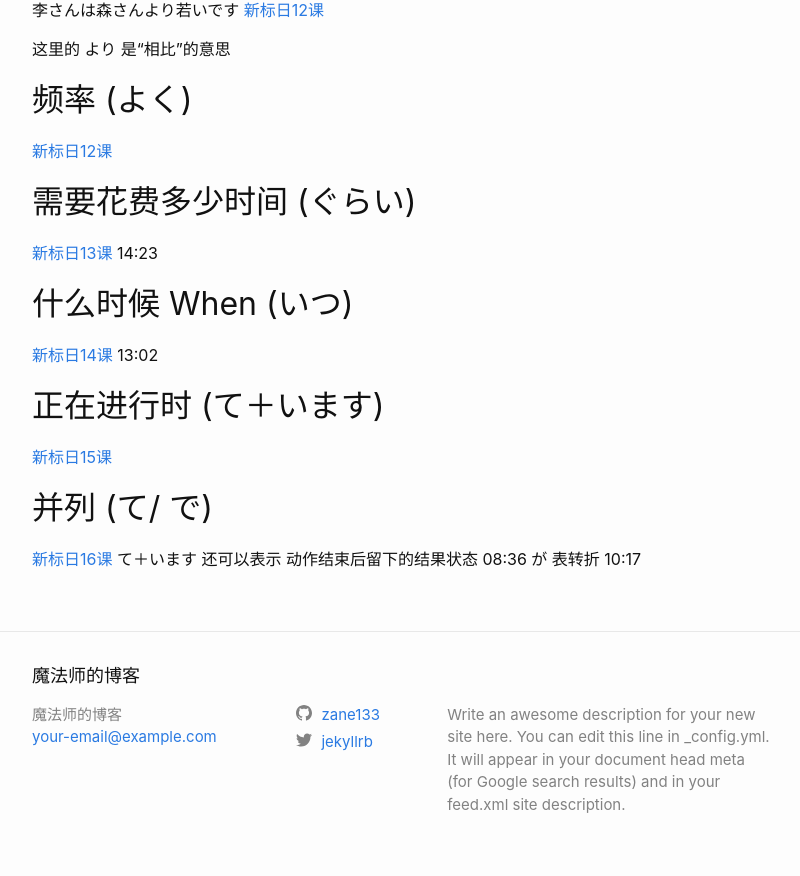
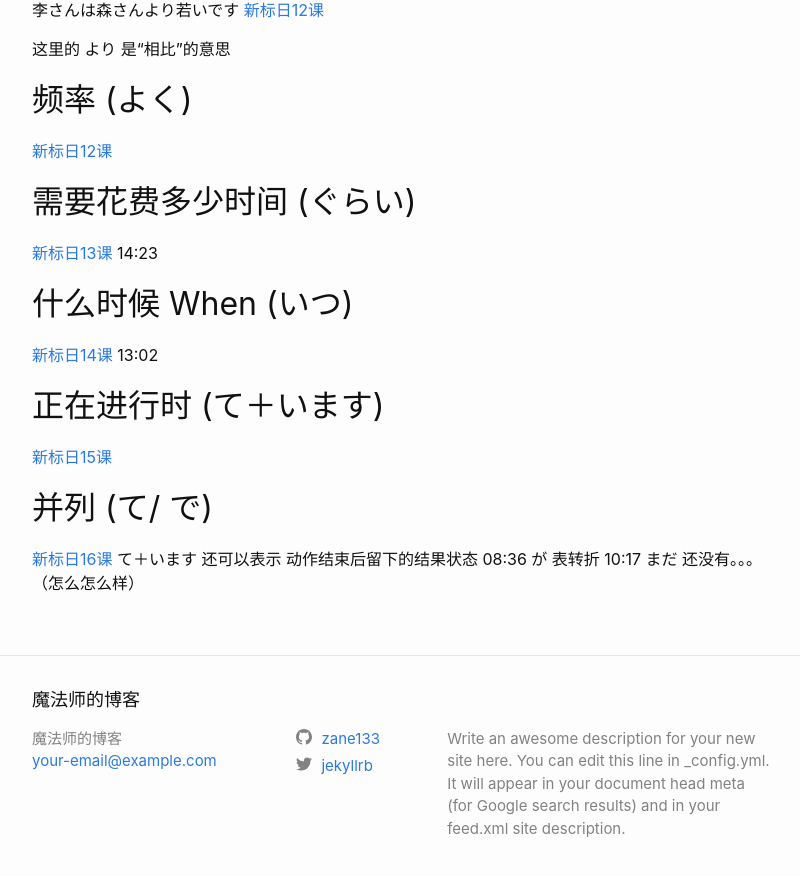
Before and after one commit to zane133/zane133.github.io, a Jekyll site: the page built from _posts/2019-08-17-japanese_study.markdown, in a window 1280 px wide and 900 px high, scrolled down 913 px. Shown: the top 876 px of the window, without its empty margins (238-1038 px from the left). Built offline with Jekyll 4.4.1, drawn with Linux system fonts in a browser that asks for light colours.

Commit message:
Update 2019-08-17-japanese_study.markdown

```diff
--- a/_posts/2019-08-17-japanese_study.markdown
+++ b/_posts/2019-08-17-japanese_study.markdown
@@ -37,5 +37,6 @@ Google可以在搜索词的尾部加上 **とは**
 
 ## 并列 (て/ で)
 [新标日16课](https://www.bilibili.com/video/av14150839/?p=18)
-て＋います 还可以表示 动作结束后留下的结果状态 08:36
-が 表转折 10:17
+て＋います    还可以表示 动作结束后留下的结果状态 08:36
+が         表转折 10:17
+まだ        还没有。。。（怎么怎么样）
```
